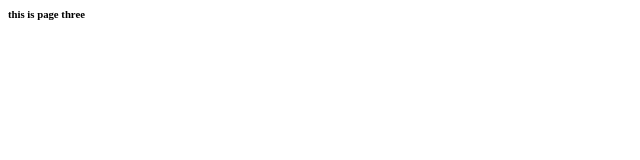
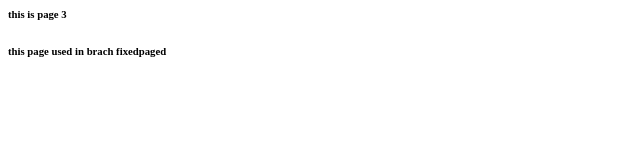
Before and after one commit to mhfd28/blog-test, a plain HTML site: page page3.html in a window 1280 px wide. Shown: the whole page, without its empty margins (0-640 px from the left). Drawn offline with Linux system fonts and the light colour scheme.

Commit message:
this  commit is for pages

```diff
--- a/page3.html
+++ b/page3.html
@@ -1,6 +1,6 @@
 <html>
 <body>
-<h6> this is page three </h6>
-
+<h6> this is page 3 </h6>
+<h6> this page used in brach fixedpaged </h6>
 </body>
 </html>
```
Also changed, not shown: page1.html (+1 -1 lines), page2.html (+1 -0 lines).
